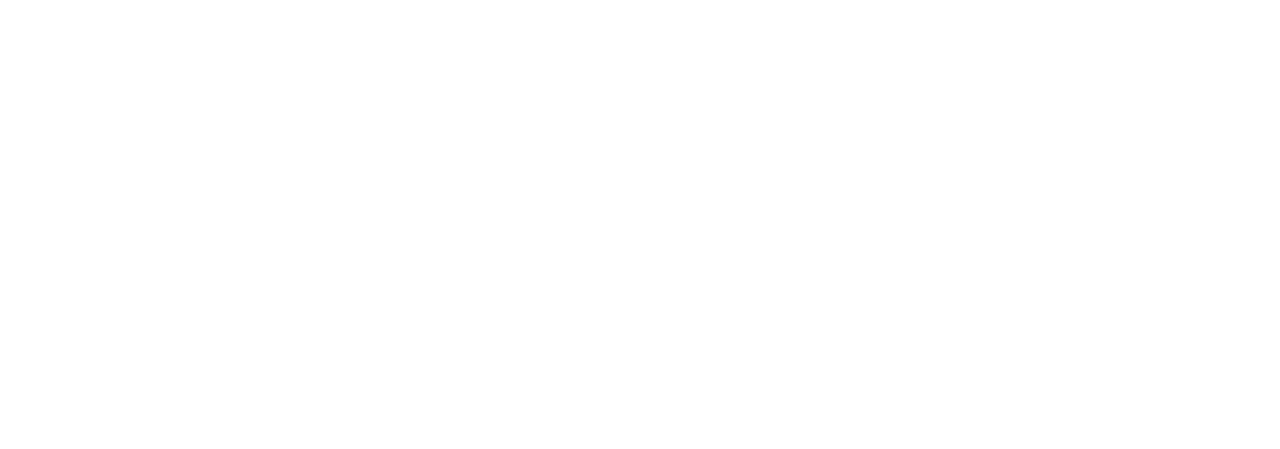
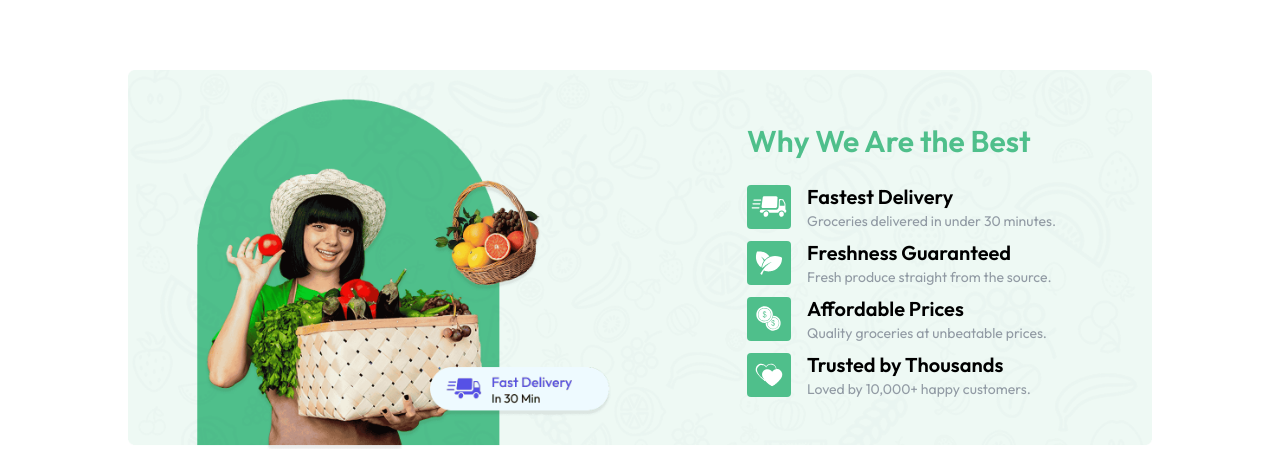
Before and after one commit to Tsedniya/Grocery-Delivery-Website, a React (Vite) app in the folder client/: page / in a window 1280 px wide. Shown: the part 1230-1679 px from the top of the page. Before the commit the page ends 1204 px from the top, so only its background shows below. Built offline with nearby package versions, Linux system fonts and the light colour scheme.

Commit message:
Frontend:BottomBanner

```diff
--- a/client/src/components/BottomBanner.jsx
+++ b/client/src/components/BottomBanner.jsx
@@ -1,5 +1,5 @@
 import React from 'react'
-import { assets } from '../assets/assets'
+import { assets, features } from '../assets/assets'
 
 const BottomBanner = () => {
   return (
@@ -7,6 +7,24 @@
 
        <img src={assets.bottom_banner_image} alt="banner" className='w-full hidden md:block'/>
        <img src={assets.bottom_banner_image_sm} alt="banner" className='w-full md:hidden'/>
+
+         <div className='absolute inset-0 flex flex-col items-center md:items-end md:justify-center pt-16 md:pt-0 md:pr-24'>
+         <div>
+            <h1 className='text-2xl md:text-3xl font-semibold text-primary mb-6'>Why We Are the Best</h1>
+            {features.map((feature,index)=>(
+                <div key={index} className='flex items-center gap-4 mt-2'>
+                    <img src={feature.icon} alt={feature.title} className='md:w-11 w-9'/>
+                    <div>
+                        <h3 className='text-lg md:text-xl font-semibold'>{feature.title}</h3>
+                        <p className='text-gray-500/70 text-xs md:text-sm'>{feature.description}</p>
+                    </div>
+
+                </div>
+            ))}
+         </div>
+       </div>
+
+
     </div>
   )
 }
--- a/client/src/pages/Home.jsx
+++ b/client/src/pages/Home.jsx
@@ -2,6 +2,7 @@
 import MainBanner from '../components/MainBanner';
 import Categories from '../components/Categories';
 import BestSeller from '../components/BestSeller';
+import BottomBanner from '../components/BottomBanner';
 
 const Home = () => {
   return (
@@ -9,6 +10,7 @@
      <MainBanner/>
      <Categories/>
      <BestSeller/>
+     <BottomBanner/>
     </div>
   )
 }
```
